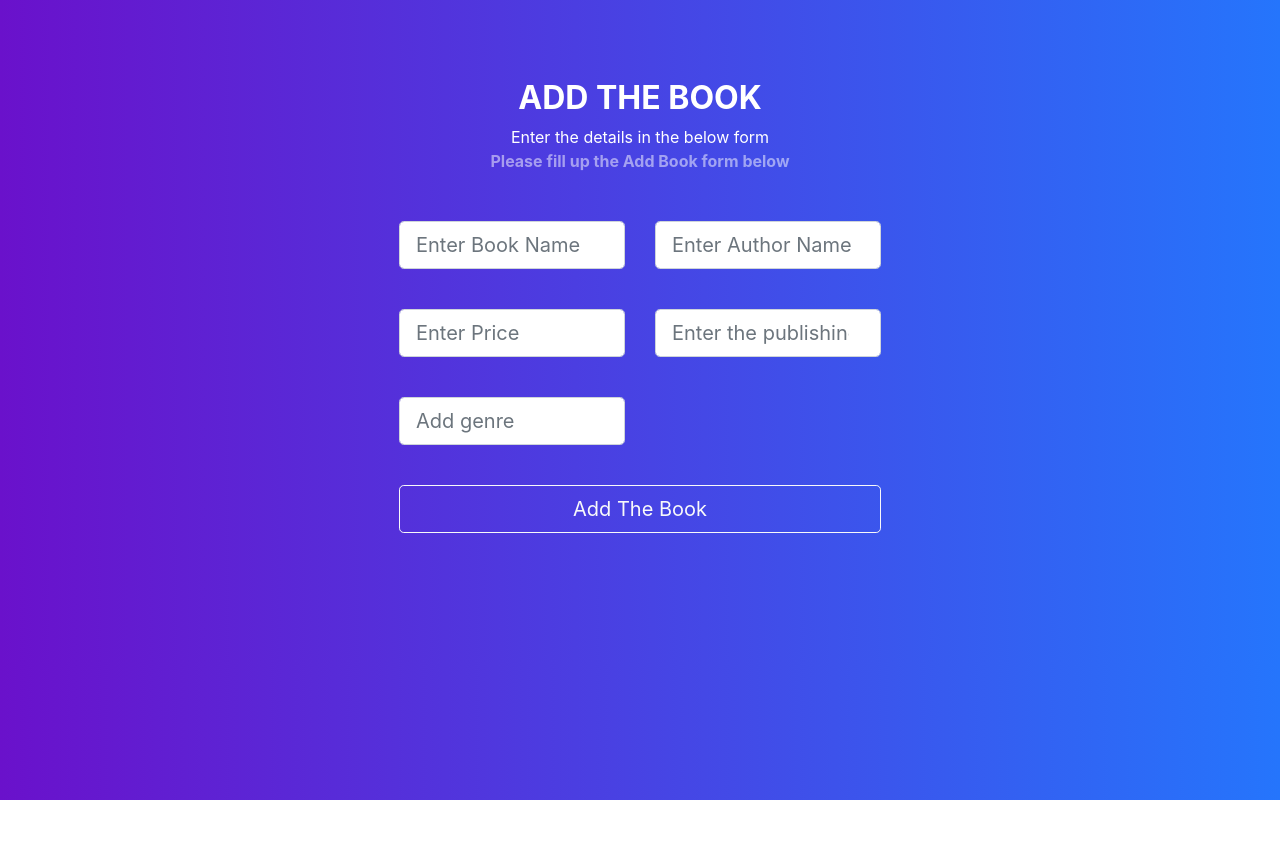
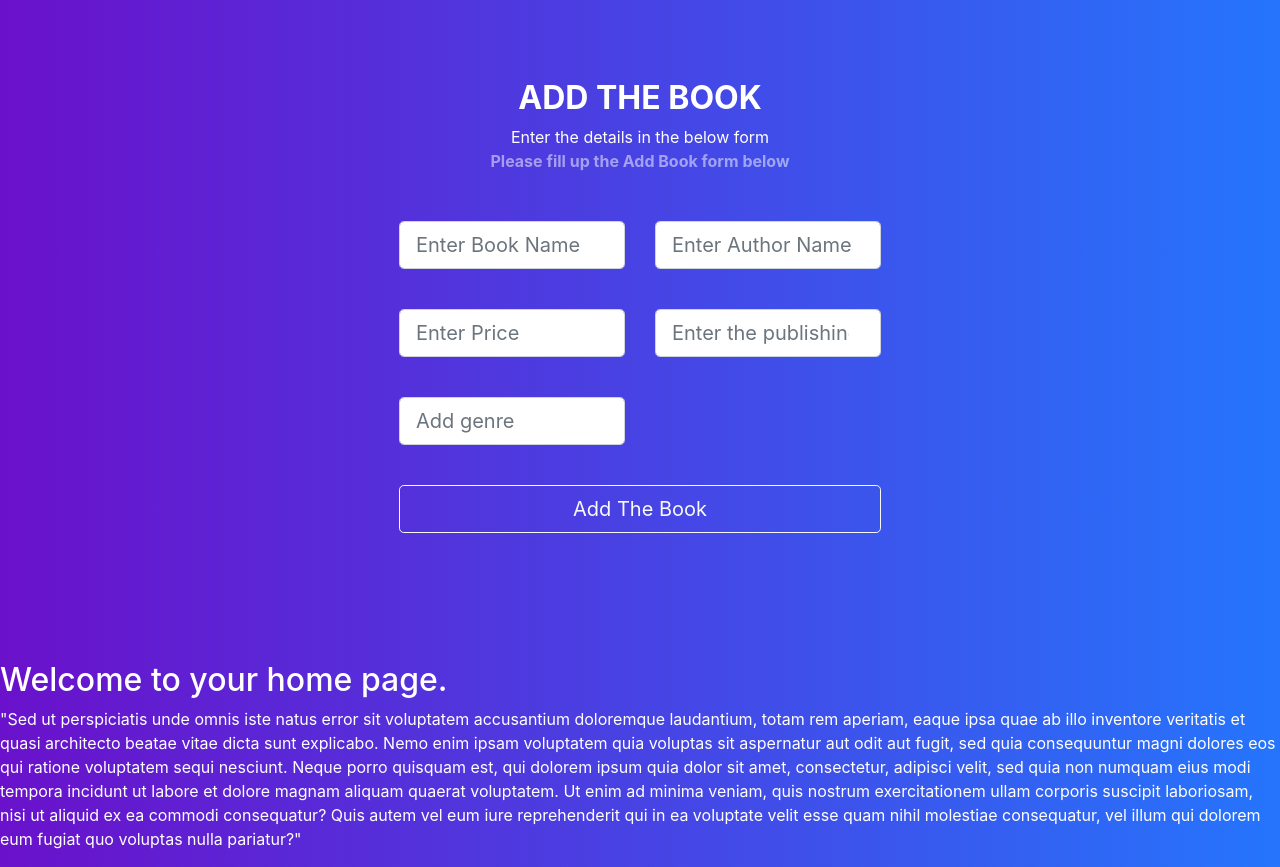
Before and after one commit to ShashankSByakod37/BookManagementSystem, a React (Create React App) app in the folder book/: page /addbook in a window 1280 px wide. Before the commit the page ends 800 px from the top, so only its background shows below. Built offline with nearby package versions, Linux system fonts and the light colour scheme; data requests are answered from the project's data file.

Commit message:
Home component added to App.js

```diff
--- a/book/src/App.js
+++ b/book/src/App.js
@@ -16,6 +16,7 @@
 import { BookDetails } from "./pages/BookDetails/BookDetails";
 import {Customer} from "./pages/Customer/Customer";
 import { AddBook } from "./pages/AddBook/AddBook";
+import Home from "./pages/Home/Home";
 
 function App() {
   const { isLogged } = useContext(BookStoreContext);
@@ -45,6 +46,7 @@
             <Route path = "/addbook" element={<AddBook />} />
           </Routes>
         </Router>
+        <Home/>
       </div>
 
   );
--- /dev/null
+++ b/book/src/pages/Home/Home.js
@@ -0,0 +1,14 @@
+import React from 'react'
+
+function Home() {
+  return (
+    <div>
+        <h2>Welcome to your home page.</h2>
+        <p>
+            "Sed ut perspiciatis unde omnis iste natus error sit voluptatem accusantium doloremque laudantium, totam rem aperiam, eaque ipsa quae ab illo inventore veritatis et quasi architecto beatae vitae dicta sunt explicabo. Nemo enim ipsam voluptatem quia voluptas sit aspernatur aut odit aut fugit, sed quia consequuntur magni dolores eos qui ratione voluptatem sequi nesciunt. Neque porro quisquam est, qui dolorem ipsum quia dolor sit amet, consectetur, adipisci velit, sed quia non numquam eius modi tempora incidunt ut labore et dolore magnam aliquam quaerat voluptatem. Ut enim ad minima veniam, quis nostrum exercitationem ullam corporis suscipit laboriosam, nisi ut aliquid ex ea commodi consequatur? Quis autem vel eum iure reprehenderit qui in ea voluptate velit esse quam nihil molestiae consequatur, vel illum qui dolorem eum fugiat quo voluptas nulla pariatur?"
+        </p>
+    </div>
+  )
+}
+
+export default Home
```
